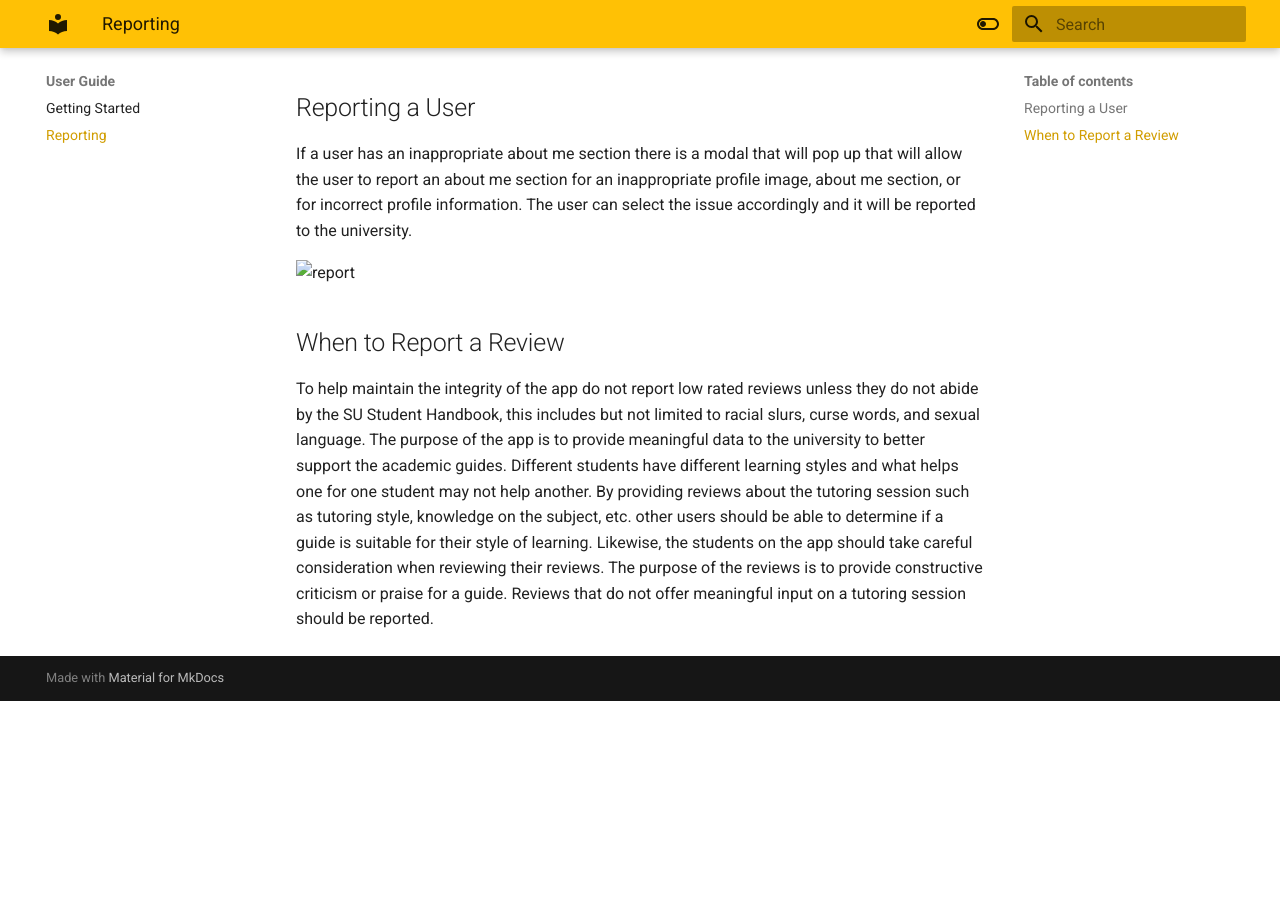
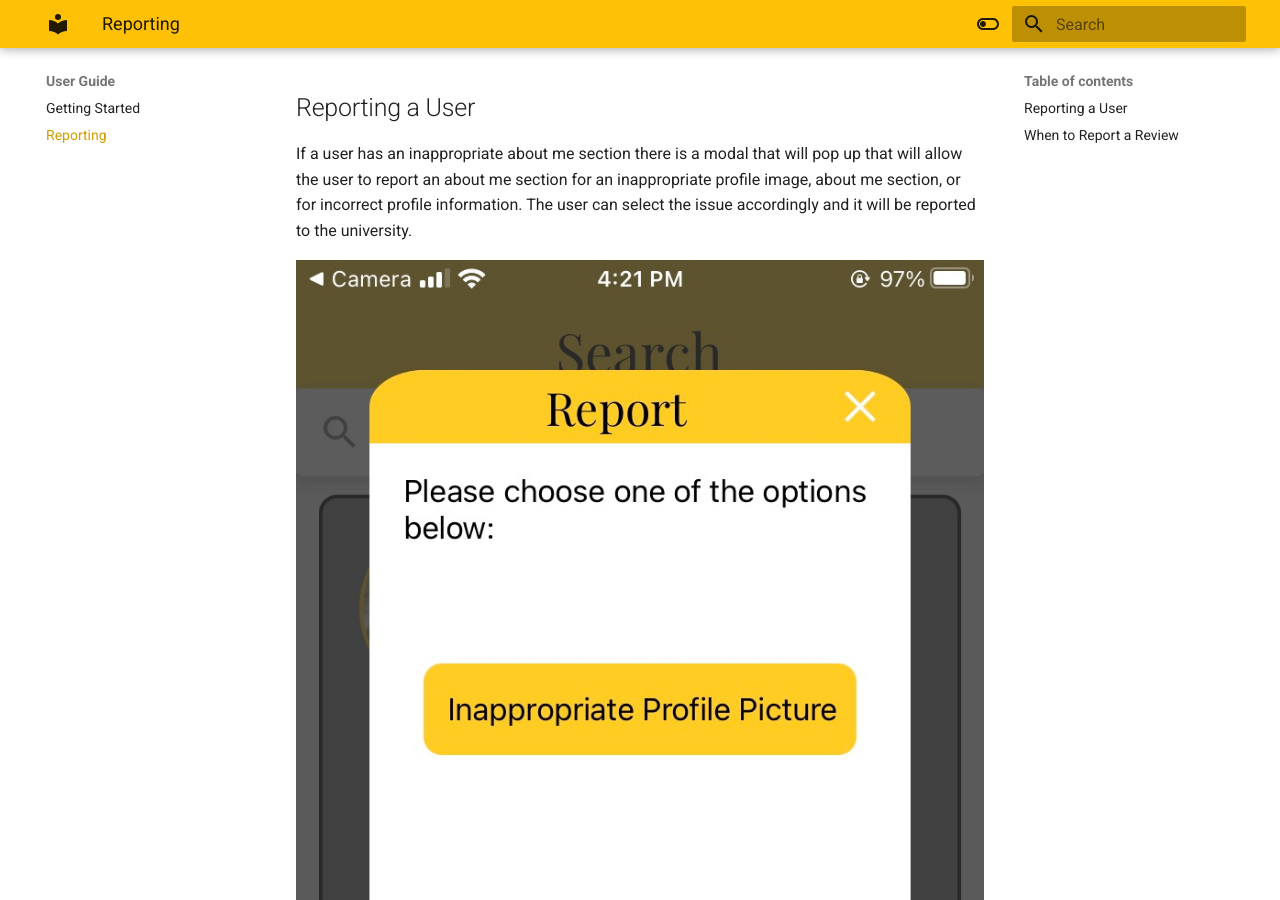
Before and after one commit to Southwestern-Higher-Learning/southwestern-higher-learning.github.io, an MkDocs documentation site: the page built from docs/user/reporting.md, in a window 1280 px wide and 900 px high, scrolled down 331 px. Built offline with MkDocs 1.6.1 and Material for MkDocs 9.7.7, drawn with Linux system fonts in a browser that asks for light colours; before the commit the page ends 1032 px from its top, so only the background shows below that.

Commit message:
fixed typo

```diff
--- a/docs/user/reporting.md
+++ b/docs/user/reporting.md
@@ -6,7 +6,7 @@ A core principal in this app is that Southwestern Students abide by the [Student
 
 If a user has an inappropriate about me section there is a modal that will pop up that will allow the user to report an about me section for an inappropriate profile image, about me section, or for incorrect profile information. The user can select the issue accordingly and it will be reported to the university.
 
-![report](/assets/be/report.jpg)
+![report](/assets/fe/report.jpg)
 
 ## When to Report a Review
 
```
